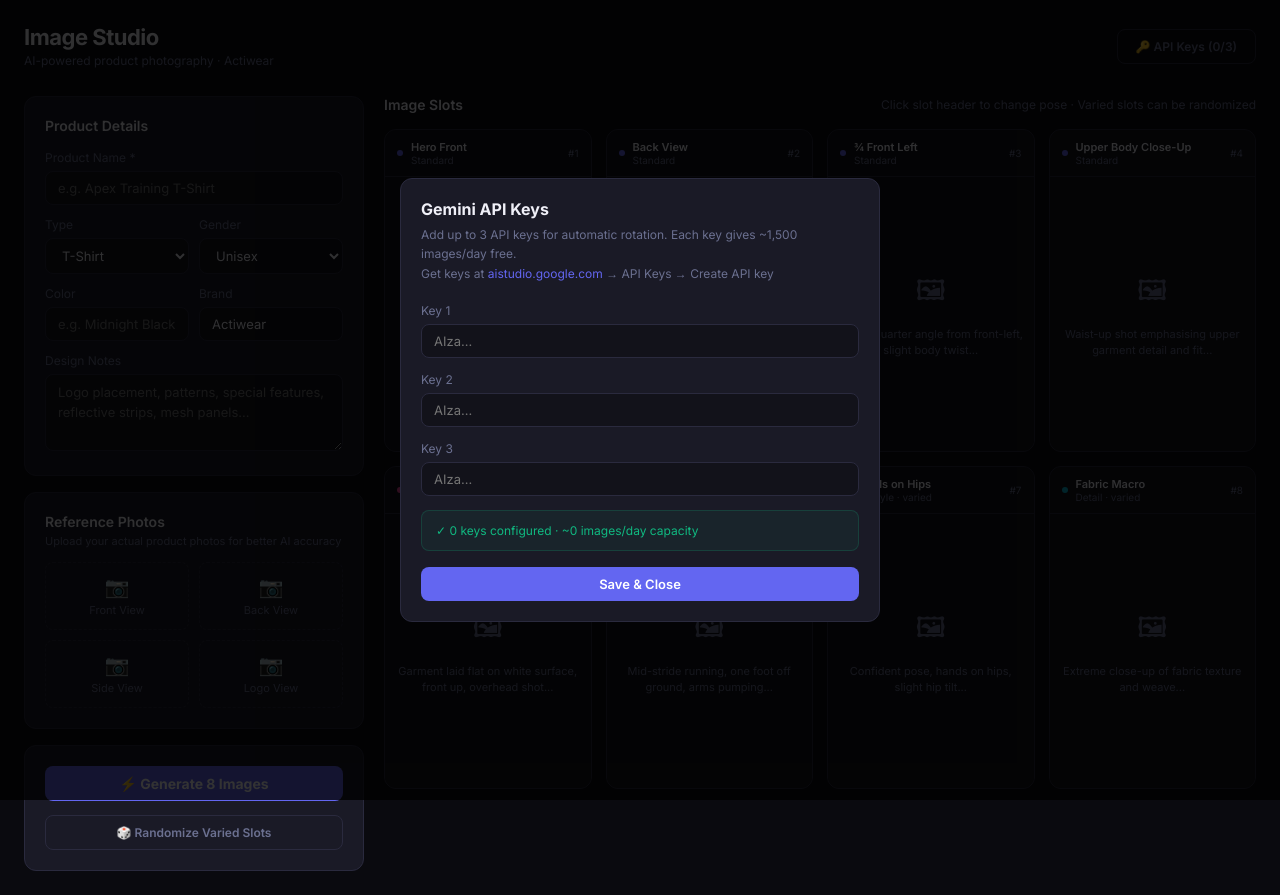
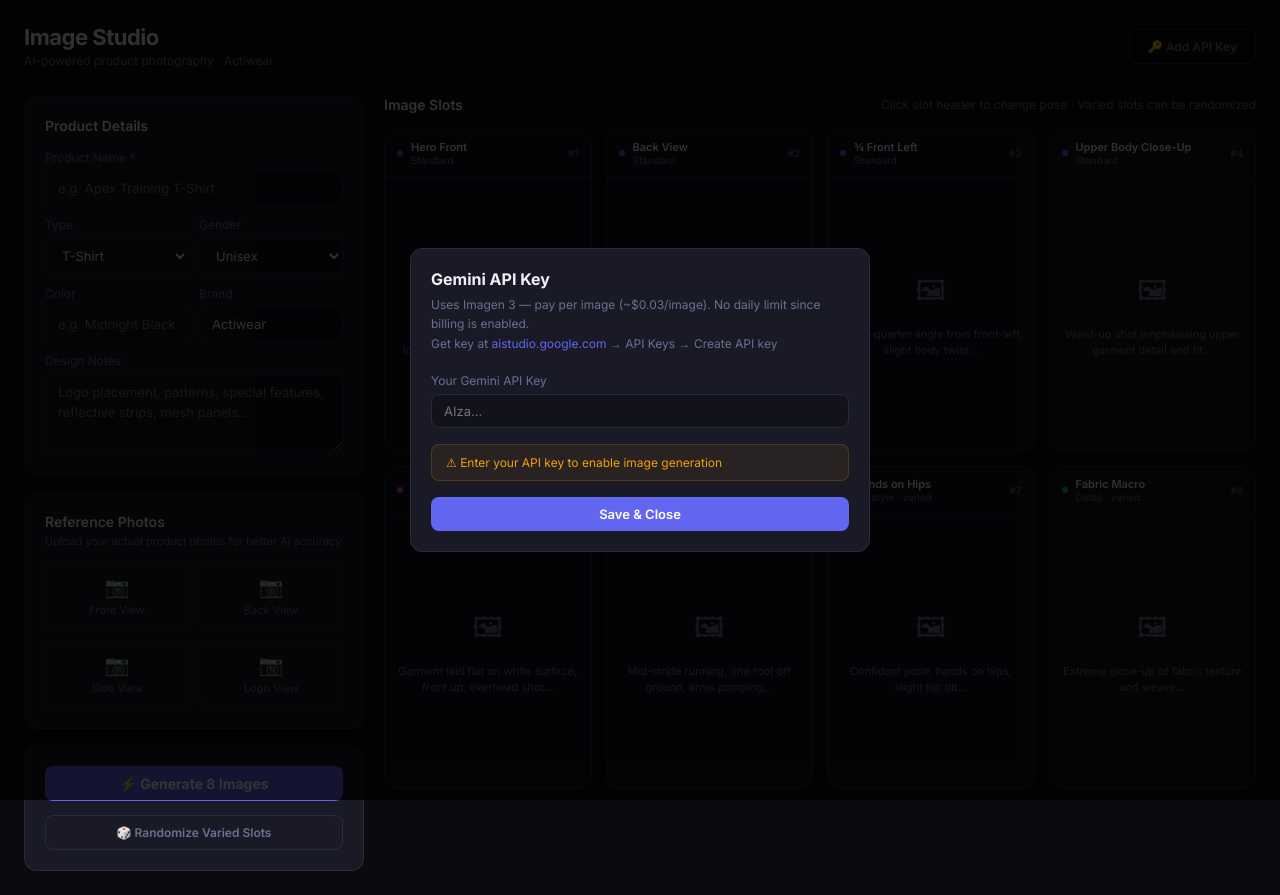
Before and after one commit to zenline-digital/image-studio, a React (Vite) app: page / in a window 1280 px wide. Both pictures are taken after a click on the button "⚡ Generate 8 Images". Built offline with nearby package versions, Linux system fonts and the light colour scheme; the HTML template or start-up script is replaced by a standard one.

Commit message:
Update App.jsx

```diff
--- a/src/App.jsx
+++ b/src/App.jsx
@@ -1,4 +1,4 @@
-import { useState, useRef, useCallback } from "react";
+import { useState, useRef } from "react";
 
 // ─── Constants ────────────────────────────────────────────────────────────────
 const PRODUCT_TYPES = [
@@ -113,8 +113,7 @@ const C = {
 
 // ─── Gemini Image Generation ──────────────────────────────────────────────────
 async function generateImage(prompt, apiKey) {
-  // Try Imagen 3 first (highest quality)
-  try {
+  // Use Imagen 3 (billing enabled — best quality, no daily limit)
   const r = await fetch(
     `https://generativelanguage.googleapis.com/v1beta/models/imagen-3.0-generate-002:predict?key=${apiKey}`,
     {
@@ -131,13 +130,7 @@ async function generateImage(prompt, apiKey) {
   if (d.predictions?.[0]?.bytesBase64Encoded) {
     return { data: d.predictions[0].bytesBase64Encoded, mime: "image/png" };
   }
-  } catch (e) {
-    if (e.message?.includes("quota") || e.message?.includes("429")) throw new Error("QUOTA");
-    if (e.message?.includes("401") || e.message?.includes("403") || e.message?.includes("API key")) throw new Error("AUTH");
-    // Fall through to backup model
-  }
-
-  // Fallback: Gemini Flash image generation
+  // Fallback to Gemini Flash image generation
   const r2 = await fetch(
     `https://generativelanguage.googleapis.com/v1beta/models/gemini-3.1-flash-lite-image:generateContent?key=${apiKey}`,
     {
@@ -150,18 +143,12 @@ async function generateImage(prompt, apiKey) {
     }
   );
   const d2 = await r2.json();
-  if (d2.error) {
-    if (d2.error.code === 429) throw new Error("QUOTA");
-    if (d2.error.code === 401 || d2.error.code === 403) throw new Error("AUTH");
-    throw new Error(d2.error.message);
-  }
+  if (d2.error) throw new Error(d2.error.message);
   const parts = d2.candidates?.[0]?.content?.parts || [];
   for (const part of parts) {
-    if (part.inlineData?.data) {
-      return { data: part.inlineData.data, mime: part.inlineData.mimeType };
+    if (part.inlineData?.data) return { data: part.inlineData.data, mime: part.inlineData.mimeType };
   }
-  }
-  throw new Error("No image returned from Gemini");
+  throw new Error("No image returned — check your API key and billing");
 }
 
 // ─── Canvas Processing ────────────────────────────────────────────────────────
@@ -208,20 +195,17 @@ function buildPrompt(product, pose) {
 export default function App() {
   const [product, setProduct] = useState({ name:"", type:"T-Shirt", gender:"Unisex", color:"", brand:"Actiwear", designNotes:"" });
   const [slots, setSlots] = useState(DEFAULT_SLOTS.map(s => ({ ...s, status:"idle", result:null, error:null })));
-  const [apiKeys, setApiKeys] = useState(["", "", ""]);
-  const [activeKeyIdx, setActiveKeyIdx] = useState(0);
+  const [apiKey, setApiKey] = useState("");
   const [generating, setGenerating] = useState(false);
   const [stopped, setStopped] = useState(false);
   const [showKeyModal, setShowKeyModal] = useState(false);
-  const [showPosePicker, setShowPosePicker] = useState(null); // slot index
+  const [showPosePicker, setShowPosePicker] = useState(null);
   const [poseSearch, setPoseSearch] = useState("");
   const [poseCat, setPoseCat] = useState("All");
   const [refs, setRefs] = useState({ front:null, back:null, side:null, logo:null });
   const stopRef = useRef(false);
 
-  const validKeys = apiKeys.filter(k => k.length > 20);
   const doneCount = slots.filter(s => s.status === "done").length;
-  const errorCount = slots.filter(s => s.status === "error").length;
   const progress = Math.round((doneCount / 8) * 100);
 
   function updateSlot(i, patch) {
@@ -239,67 +223,37 @@ export default function App() {
     }));
   }
 
-  function getNextKey() {
-    for (let i = 0; i < validKeys.length; i++) {
-      const idx = (activeKeyIdx + i) % validKeys.length;
-      return { key: validKeys[idx], idx };
-    }
-    return null;
-  }
-
   async function generateAll() {
-    if (validKeys.length === 0) { setShowKeyModal(true); return; }
+    if (!apiKey || apiKey.length < 20) { setShowKeyModal(true); return; }
     if (!product.name.trim()) { alert("Enter a product name first"); return; }
     stopRef.current = false;
     setStopped(false);
     setGenerating(true);
     setSlots(prev => prev.map(s => ({ ...s, status:"pending", result:null, error:null })));
 
-    let keyIdx = activeKeyIdx;
-
     for (let i = 0; i < slots.length; i++) {
       if (stopRef.current) { updateSlot(i, { status:"idle" }); continue; }
-
       updateSlot(i, { status:"generating" });
       const pose = ALL_POSES.find(p => p.id === slots[i].poseId) || ALL_POSES[0];
       const prompt = buildPrompt(product, pose);
-
-      let success = false;
-      let attempts = 0;
-
-      while (!success && attempts < validKeys.length * 2) {
-        const key = validKeys[keyIdx % validKeys.length];
       try {
-          const { data, mime } = await generateImage(prompt, key);
+        const { data, mime } = await generateImage(prompt, apiKey);
         const processed = await processImage(data, mime);
         updateSlot(i, { status:"done", result:processed });
-          success = true;
       } catch (e) {
-          if (e.message === "QUOTA" || e.message === "AUTH") {
-            keyIdx = (keyIdx + 1) % validKeys.length;
-            setActiveKeyIdx(keyIdx);
-          } else {
         updateSlot(i, { status:"error", error: e.message });
-            break;
-          }
-        }
-        attempts++;
-      }
-      if (!success && attempts >= validKeys.length * 2) {
-        updateSlot(i, { status:"error", error:"All API keys exhausted" });
       }
     }
     setGenerating(false);
   }
 
   async function regenerateSlot(i) {
-    if (validKeys.length === 0) { setShowKeyModal(true); return; }
+    if (!apiKey || apiKey.length < 20) { setShowKeyModal(true); return; }
     updateSlot(i, { status:"generating", error:null });
     const pose = ALL_POSES.find(p => p.id === slots[i].poseId) || ALL_POSES[0];
     const prompt = buildPrompt(product, pose);
     try {
-      const key = validKeys[activeKeyIdx % validKeys.length];
-      const { data, mime } = await generateImage(prompt, key);
+      const { data, mime } = await generateImage(prompt, apiKey);
       const processed = await processImage(data, mime);
       updateSlot(i, { status:"done", result:processed });
     } catch (e) {
@@ -369,7 +323,7 @@ export default function App() {
         </div>
         <div style={{ display:"flex", gap:10 }}>
           <button onClick={() => setShowKeyModal(true)} style={{ ...S.btn(C.border, true), fontSize:12, color:C.muted }}>
-            🔑 API Keys ({validKeys.length}/3)
+            🔑 {apiKey.length > 20 ? "✓ API Key Set" : "Add API Key"}
           </button>
         </div>
       </div>
@@ -445,8 +399,7 @@ export default function App() {
           <div style={S.card}>
             <div style={{ display:"flex", gap:10, marginBottom:14 }}>
               <button onClick={generateAll} disabled={generating} style={{ ...S.btn(), flex:1, fontSize:14, fontWeight:700 }}>
-                {generating ? `⏳ Generating... ${doneCount}/8` : "⚡ Generate 8 Images"}
-              </button>
+                {generating ? `⏳ Generating... ${doneCount}/8` : "⚡ Generate 8 Images"}              </button>
               {generating && (
                 <button onClick={() => { stopRef.current = true; setStopped(true); }} style={S.btn(C.danger, true)}>■ Stop</button>
               )}
@@ -557,25 +510,18 @@ export default function App() {
       {showKeyModal && (
         <div style={{ position:"fixed", inset:0, background:"rgba(0,0,0,0.8)", display:"flex", alignItems:"center", justifyContent:"center", zIndex:100 }}
           onClick={e => e.target===e.currentTarget && setShowKeyModal(false)}>
-          <div style={{ ...S.card, width:480, maxWidth:"90vw" }}>
-            <div style={{ fontSize:16, fontWeight:700, marginBottom:6 }}>Gemini API Keys</div>
+          <div style={{ ...S.card, width:460, maxWidth:"90vw" }}>
+            <div style={{ fontSize:16, fontWeight:700, marginBottom:6 }}>Gemini API Key</div>
             <div style={{ fontSize:12, color:C.muted, marginBottom:20, lineHeight:1.6 }}>
-              Add up to 3 API keys for automatic rotation. Each key gives ~1,500 images/day free.<br/>
-              Get keys at <span style={{ color:C.purple }}>aistudio.google.com</span> → API Keys → Create API key
+              Uses Imagen 3 — pay per image (~$0.03/image). No daily limit since billing is enabled.<br/>
+              Get key at <span style={{ color:C.purple }}>aistudio.google.com</span> → API Keys → Create API key
             </div>
-            {[0,1,2].map(idx => (
-              <div key={idx} style={{ marginBottom:14 }}>
-                <div style={{ display:"flex", justifyContent:"space-between", marginBottom:6 }}>
-                  <label style={{ ...S.label, margin:0 }}>Key {idx+1}</label>
-                  {apiKeys[idx].length > 20 && <span style={{ fontSize:11, color:C.teal }}>✓ Valid</span>}
-                </div>
-                <input type="password" placeholder="AIza..." value={apiKeys[idx]}
-                  onChange={e => setApiKeys(prev => prev.map((k,i) => i===idx ? e.target.value : k))}
-                  style={S.input} />
-              </div>
-            ))}
-            <div style={{ padding:"12px 14px", background:`${C.teal}10`, border:`1px solid ${C.teal}30`, borderRadius:8, fontSize:12, color:C.teal, marginBottom:16 }}>
-              ✓ {validKeys.length} key{validKeys.length!==1?"s":""} configured · ~{validKeys.length*1500} images/day capacity
+            <label style={S.label}>Your Gemini API Key</label>
+            <input type="password" placeholder="AIza..." value={apiKey}
+              onChange={e => setApiKey(e.target.value)}
+              style={{ ...S.input, marginBottom:16 }} />
+            <div style={{ padding:"10px 14px", background: apiKey.length > 20 ? `${C.teal}10` : `${C.amber}10`, border:`1px solid ${apiKey.length > 20 ? C.teal : C.amber}30`, borderRadius:8, fontSize:12, color: apiKey.length > 20 ? C.teal : C.amber, marginBottom:16 }}>
+              {apiKey.length > 20 ? "✓ Key entered — ready to generate" : "⚠ Enter your API key to enable image generation"}
             </div>
             <button onClick={() => setShowKeyModal(false)} style={{ ...S.btn(), width:"100%" }}>Save & Close</button>
           </div>
```
Lines whose indentation alone changed are shown as unchanged.
